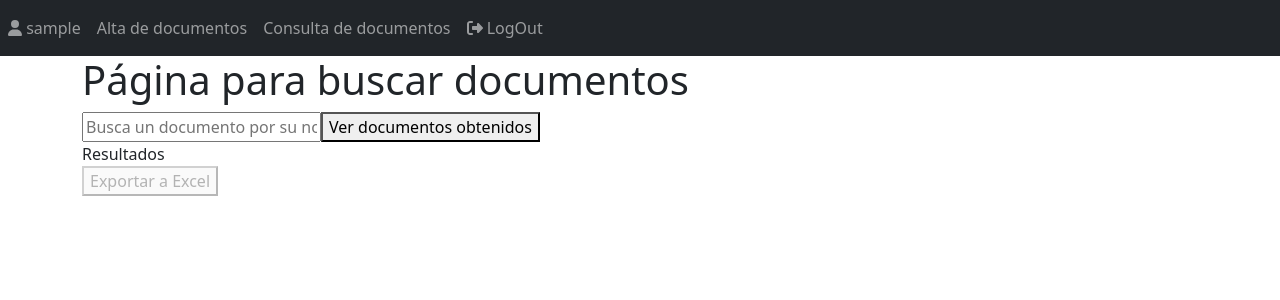
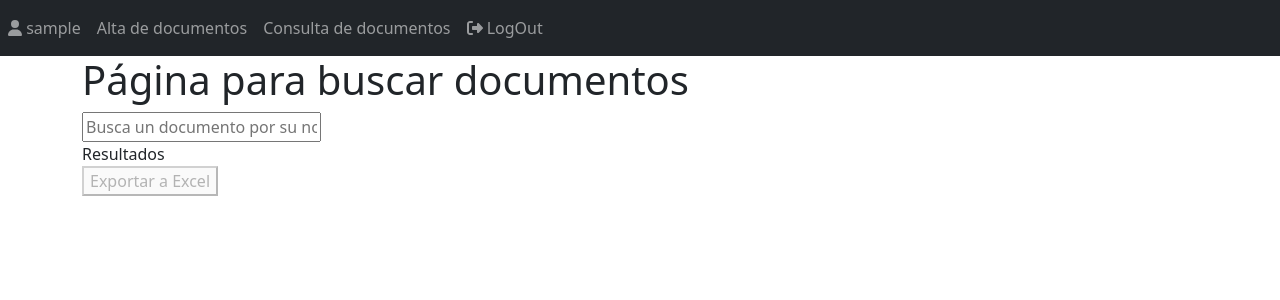
Before and after one commit to saulgame2010/pruebav7FrontEnd, a Vue app: page /searchdocument in a window 1280 px wide. Shown: the top 300 px of the page. Built offline with nearby package versions, Linux system fonts and the light colour scheme; sample sign-in values are in the browser's storage.

Commit message:
Hasta ahora se intentó hacer la petición para el excel, por parte del front creo que todo está bien, hay que verificar el Backend

```diff
--- a/src/components/InputSearch.vue
+++ b/src/components/InputSearch.vue
@@ -1,6 +1,5 @@
 <template>
   <input type="text" placeholder="Busca un documento por su nombre de Item" @keyup="searchDocuments" v-model="params">
-  <button @click="viewDocuments">Ver documentos obtenidos</button>
 </template>
 
 <script>
@@ -15,9 +14,6 @@ export default {
         searchDocuments() {
             this.getSearchedDocuments(this.params)
         },
-        viewDocuments() {
-            console.log(this.docsSearched)
-        },
         ...mapActions('jsonDocument', ['getSearchedDocuments'])
     },
     computed: {
```
